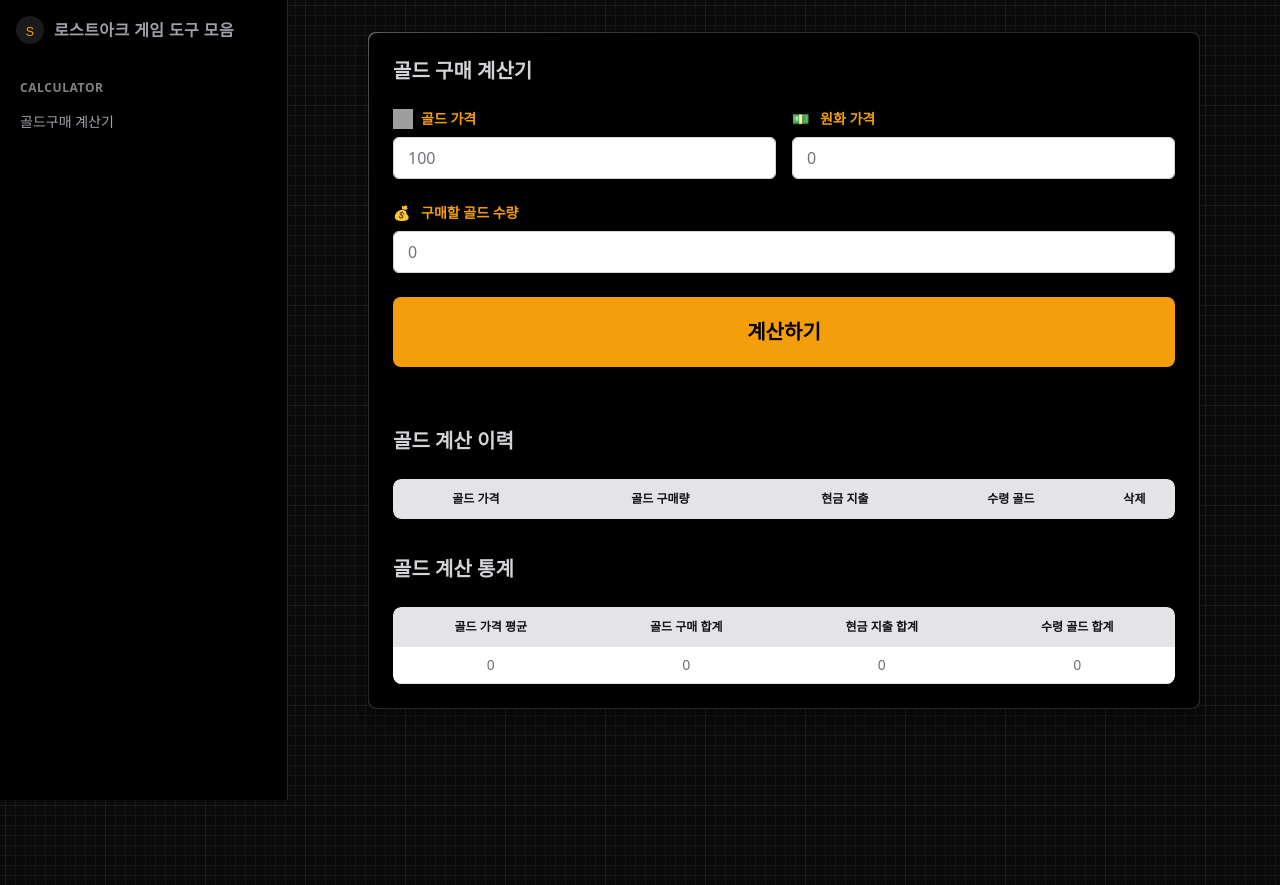
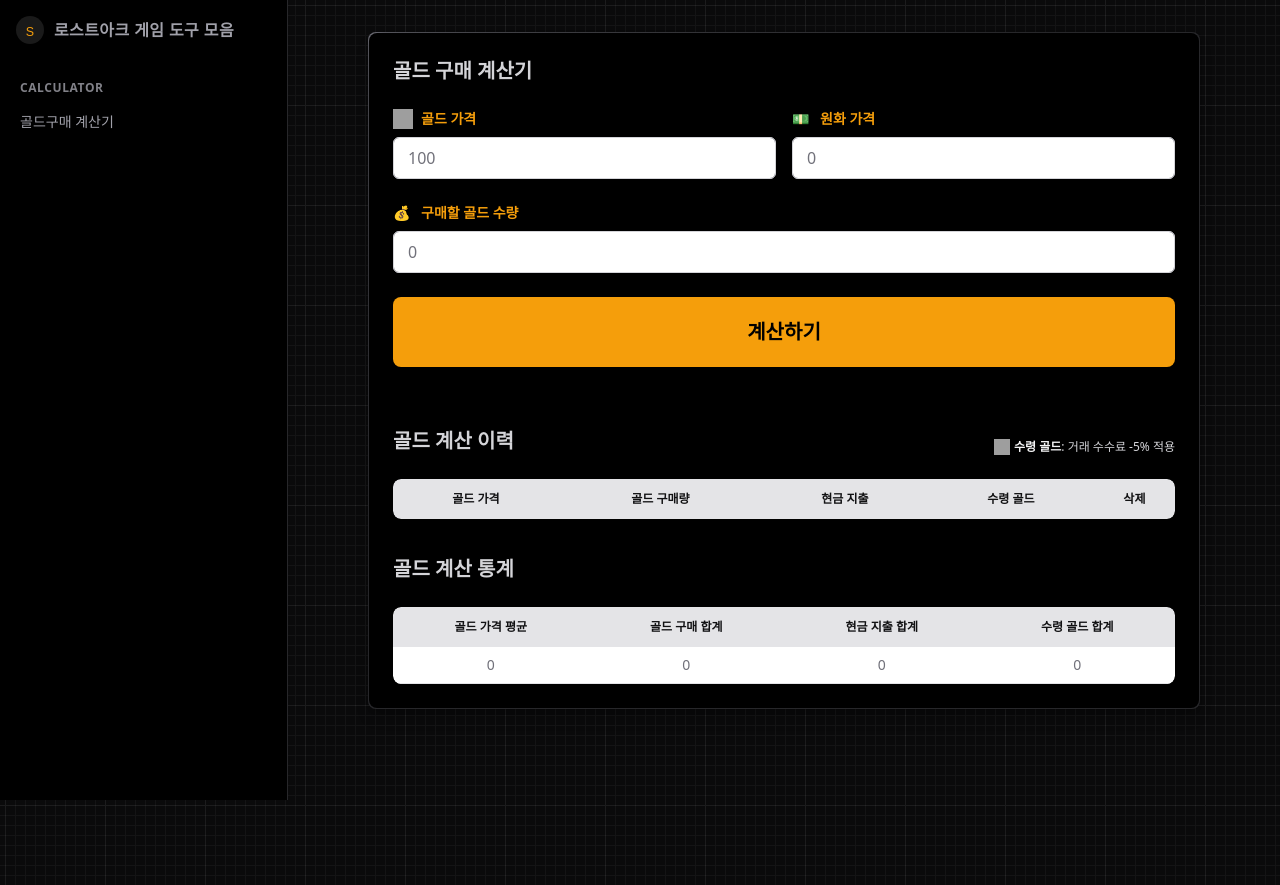
Before and after one commit to hyeonseokhan/roa, a Next.js app: page /seongnam-roa/gold-calculator in a window 1280 px wide. Built offline with nearby package versions, Linux system fonts and the light colour scheme; grey boxes are pictures that could not be loaded.

Commit message:
:white_check_mark: 수령골드 수수료 안내문구 포함

```diff
--- a/app/gold-calculator/history-table.tsx
+++ b/app/gold-calculator/history-table.tsx
@@ -12,10 +12,24 @@ export function HistoryTable() {
   };
   return (
     <div className="space-y-6">
-      <h1 className="text-xl font-bold text-gray-300">골드 계산 이력</h1>
-
+      <div className="grid grid-cols-2">
+        <h1 className="text-xl font-bold text-gray-300">골드 계산 이력</h1>
+        <div className="flex items-end justify-end">
+          <img
+            className="m-0 mr-1 h-4 w-4"
+            alt="gold"
+            src="https://cdn.rloa.gg/icons/gold.png"
+          />
+          <span className="text-xs font-semibold text-gray-100">
+            수령 골드
+          </span>
+          <span className="text-xs font-normal text-gray-300">
+            : 거래 수수료 -5% 적용
+          </span>
+        </div>
+      </div>
       <div className="relative overflow-x-auto shadow-md sm:rounded-lg">
-        <table className="w-full text-left text-sm text-gray-500 dark:text-gray-400 rtl:text-right rounded-[0.5rem] overflow-hidden">
+        <table className="w-full overflow-hidden rounded-[0.5rem] text-left text-sm text-gray-500 dark:text-gray-400 rtl:text-right">
           <thead className="bg-gray-200 text-center text-xs uppercase text-gray-1000 dark:text-gray-400">
             <tr>
               <th scope="col" className="py-3">
```
Also changed, not shown: 5 other files (tests, documents, lock files or other folders).
